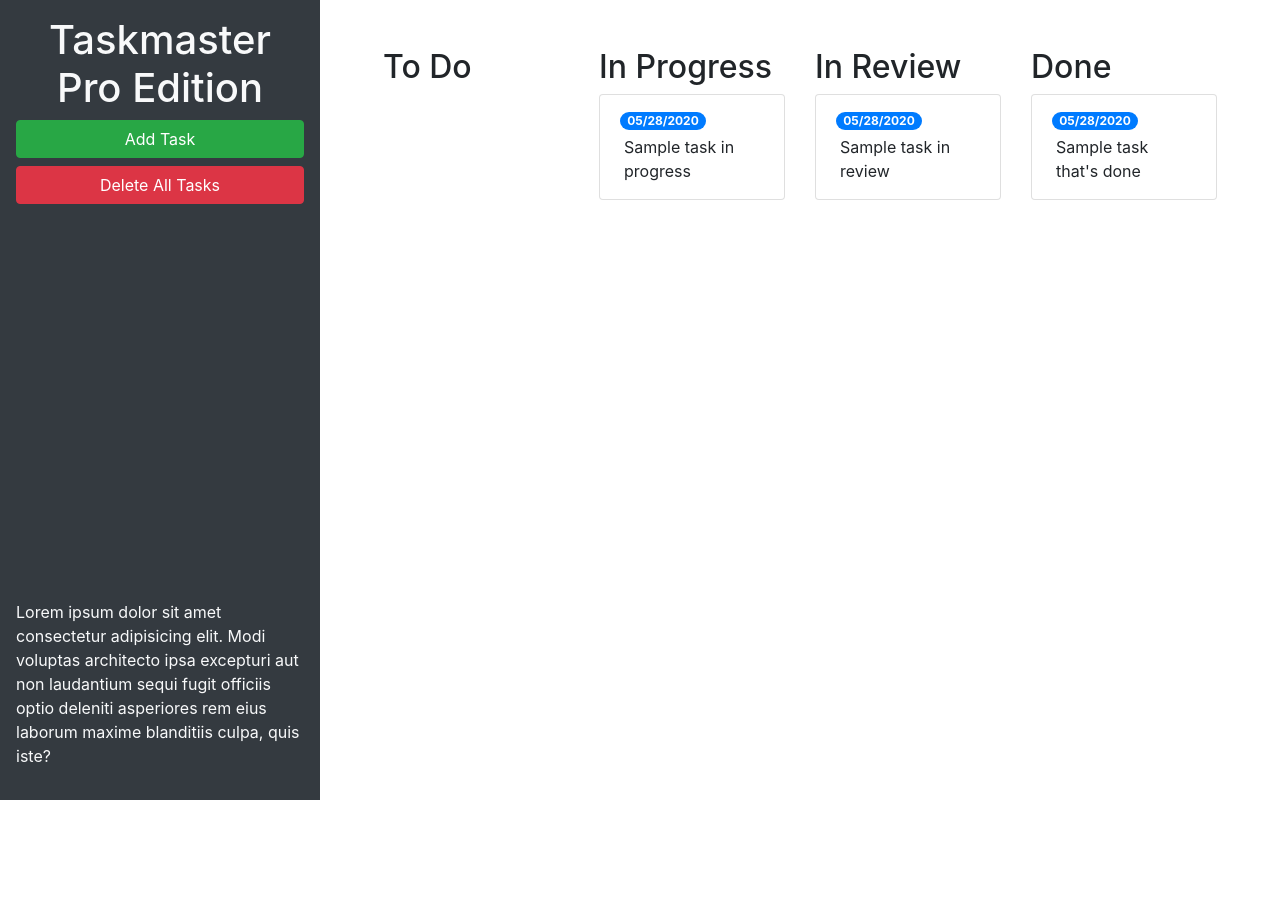
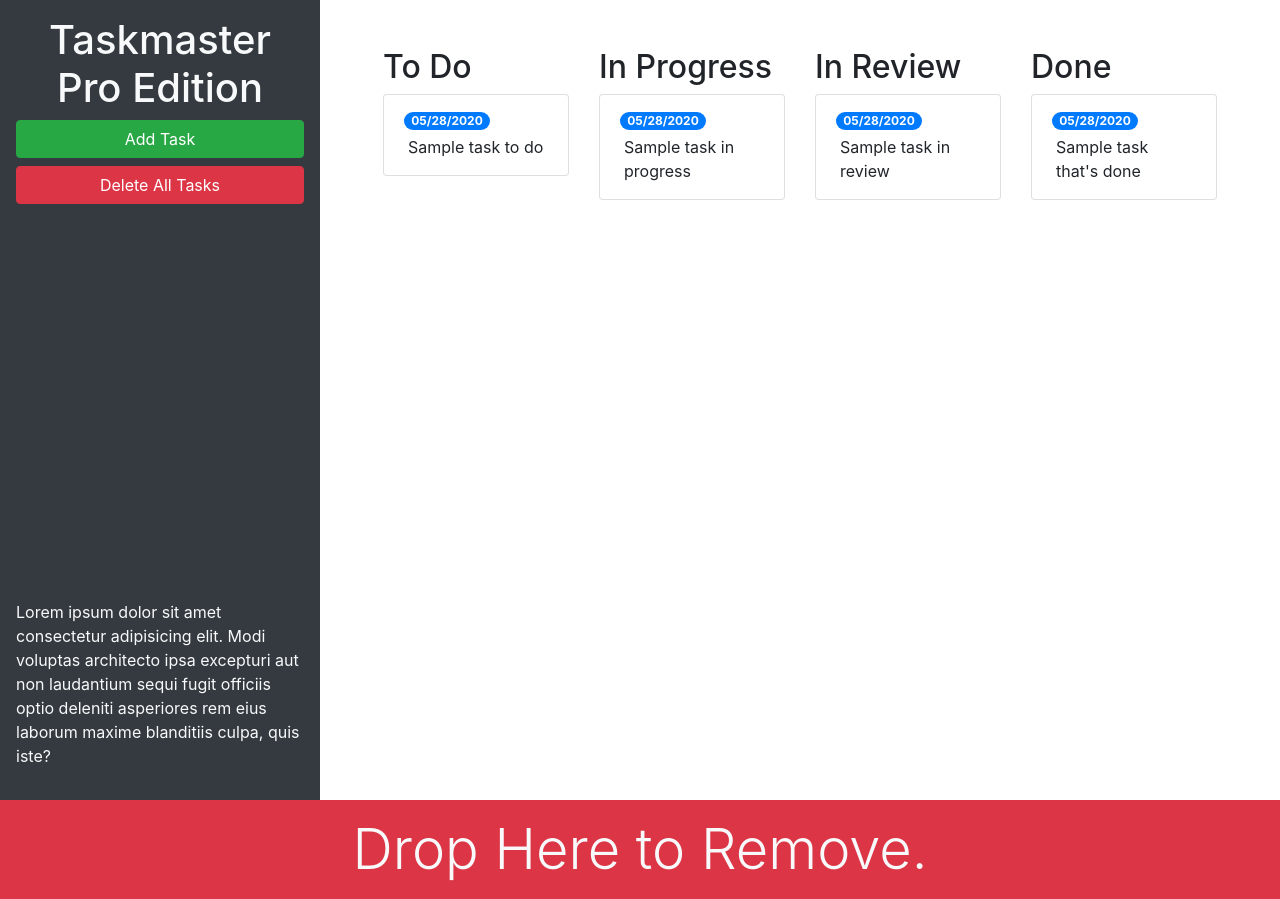
Before and after one commit to alexo-a/taskmaster-pro, a plain HTML site: page index.html in a window 1280 px wide. Before the commit the page ends 800 px from the top, so only its background shows below. Drawn offline with nearby package versions, Linux system fonts and the light colour scheme.

Commit message:
added bootstrap classes

```diff
--- a/index.html
+++ b/index.html
@@ -13,24 +13,29 @@
 <body>
 
     <div class="row min-vh-100 no-gutters">
-        <header class="col-12 col-lg-3 bg-dark text-light d-flex flex-column p-4 p-lg-3">
+        <header class="col-12 col-lg-3 bg-dark text-light sticky-top d-flex flex-column p-4 p-lg-3">
             <h1 class="text-center">Taskmaster Pro Edition</h1>
             <button id="create-task" class="btn btn-block btn-success" data-toggle="modal"
                 data-target="#task-form-modal">Add
                 Task</button>
             <button id="remove-tasks" class="btn btn-block btn-danger">Delete All Tasks</button>
-            <p class="mt-auto">Lorem ipsum dolor sit amet consectetur adipisicing elit. Modi voluptas architecto ipsa
+            <p class="mt-auto  d-none d-lg-block">Lorem ipsum dolor sit amet consectetur adipisicing elit. Modi voluptas architecto ipsa
                 excepturi aut non
                 laudantium sequi fugit officiis optio deleniti asperiores rem eius laborum maxime blanditiis culpa, quis
                 iste?
             </p>
         </header>
-        <main class="col-12 col-lg-9">
+        <main class="col-12 col-lg-9 d-flex flex-column">
             <div class="m-5 row justify-content-around">
                 <!-- todo start -->
                 <div class="col-12 col-md-6 col-xl-3 mb-3">
                     <h2>To Do</h2>
-                    <ul id="list-toDo" class="list-group"></ul>
+                    <ul id="list-toDo" class="list-group">
+                        <li class="list-group-item">
+                            <span class="badge badge-primary badge-pill">05/28/2020</span>
+                            <p class="m-1">Sample task to do</p>
+                        </li>
+                    </ul>
                 </div>
                 <!-- todo end -->
                 <!-- in progress start -->
@@ -69,7 +74,11 @@
             </div>
         </main>
     </div>
-
+    <div id="trash">
+        <div class="w-100 bg-danger p-3 text-center text-light display-4">
+            Drop Here to Remove.
+        </div>
+    </div>
     <!-- Modal -->
     <div class="modal fade" id="task-form-modal" tabindex="-1" role="dialog" aria-labelledby="task-form-modal"
         aria-hidden="true">
```
